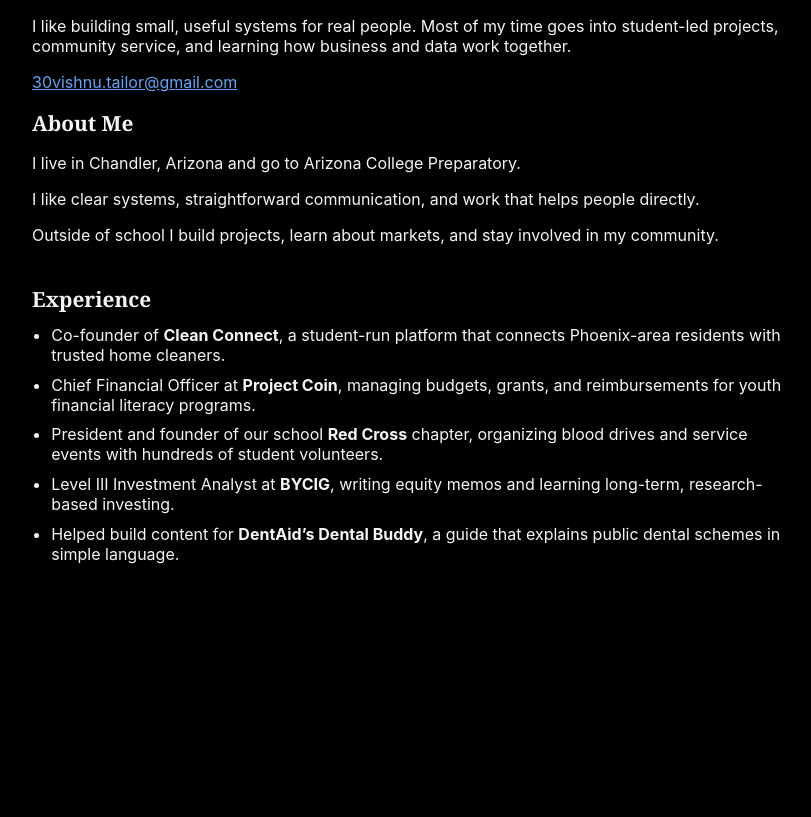
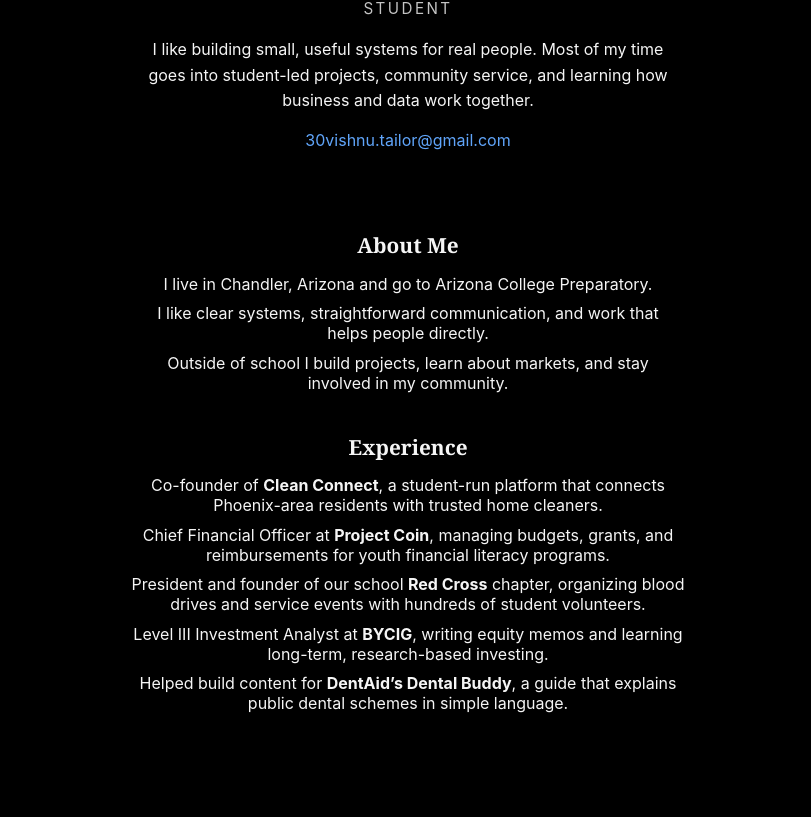
Before and after one commit to vishnutailor/personal-site, a plain HTML site: page index.html in a window 1280 px wide. Shown: the part 142-959 px from the top of the page, without its empty margins (232-1043 px from the left). Before the commit the page ends 800 px from the top, so only its background shows below. Drawn offline with Linux system fonts and the light colour scheme; a script that the page names is missing.

Commit message:
Update styles.css

```diff
--- a/styles.css
+++ b/styles.css
@@ -1,5 +1,3 @@
-/* Base layout */
-
 *,
 *::before,
 *::after {
@@ -16,74 +14,84 @@ body {
 }
 
 .page {
-  max-width: 800px;
+  min-height: 100vh;
+  max-width: 720px;
   margin: 0 auto;
-  padding: 2.5rem 1.5rem 3rem;
+  padding: 3rem 1.5rem 4rem;
+  display: flex;
+  flex-direction: column;
+  align-items: center;
 }
 
-/* Header */
+/* Hero */
 
-.site-header {
-  display: flex;
-  align-items: baseline;
-  justify-content: space-between;
-  gap: 1rem;
-  margin-bottom: 2.5rem;
+.hero {
+  text-align: center;
+  margin-bottom: 3rem;
 }
 
-.site-title {
+.name {
   font-family: "Georgia", "Times New Roman", serif;
-  font-size: 2.2rem;
+  font-size: 2.4rem;
   font-weight: 700;
+  margin-bottom: 0.4rem;
 }
 
-.nav a {
-  margin-left: 1rem;
+.tagline {
   font-size: 0.95rem;
-  color: #e5e5e5;
-  text-decoration: none;
+  text-transform: uppercase;
+  letter-spacing: 0.16em;
+  opacity: 0.8;
+  margin-bottom: 1.2rem;
 }
 
-.nav a:first-child {
-  margin-left: 0;
+.summary {
+  max-width: 34rem;
+  margin: 0 auto 1rem;
+  line-height: 1.6;
 }
 
-.nav a:hover {
-  text-decoration: underline;
+.email {
+  margin-top: 0.5rem;
 }
 
 /* Sections */
 
 .section {
+  text-align: center;
   margin-bottom: 2.5rem;
+  width: 100%;
 }
 
 .section h2 {
   font-family: "Georgia", "Times New Roman", serif;
   font-size: 1.3rem;
-  margin-bottom: 0.75rem;
+  margin-bottom: 0.9rem;
 }
 
-.intro {
-  margin-bottom: 0.9rem;
-  max-width: 60rem;
+.section p {
+  max-width: 34rem;
+  margin: 0 auto 0.6rem;
 }
 
-/* Lists */
+/* Experience list */
 
-ul {
-  padding-left: 1.2rem;
+.section ul {
+  list-style: none;
+  padding: 0;
   margin: 0;
 }
 
-li {
-  margin-bottom: 0.6rem;
+.section li {
+  max-width: 36rem;
+  margin: 0 auto 0.6rem;
 }
 
 /* Links */
 
 a {
-  color: #60a5fa; /* soft blue for links only */
+  color: #60a5fa;
+  text-decoration: none;
 }
 
 a:hover {
@@ -93,13 +101,11 @@ a:hover {
 /* Small screens */
 
 @media (max-width: 600px) {
-  .site-header {
-    flex-direction: column;
-    align-items: flex-start;
-    gap: 0.4rem;
+  .page {
+    padding-top: 2.5rem;
   }
 
-  .nav a {
-    margin-left: 0.75rem;
+  .name {
+    font-size: 2rem;
   }
 }
```
